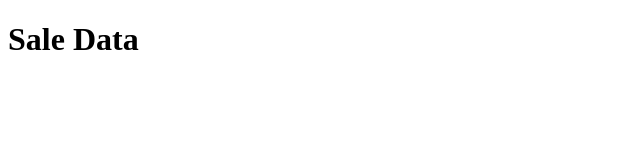
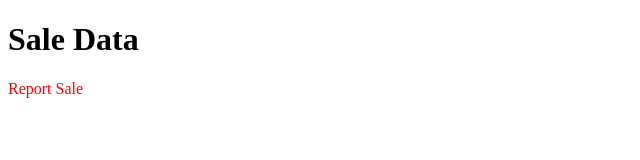
Before and after one commit to PeerapatAtta/off-project, a plain HTML site: page index.html in a window 1280 px wide. Shown: the whole page, without its empty margins (0-640 px from the left). Drawn offline with Linux system fonts and the light colour scheme.

Commit message:
add report sale

```diff
--- a/index.html
+++ b/index.html
@@ -4,9 +4,15 @@
     <meta charset="UTF-8">
     <meta name="viewport" content="width=device-width, initial-scale=1.0">
     <title>Document</title>
+    <style>
+        p{
+            color: red;
+        }
+    </style>
 </head>
 <body>
     <h1>Sale Data</h1>
+    <p>Report Sale</p>
 
 </body>
 </html>
```
